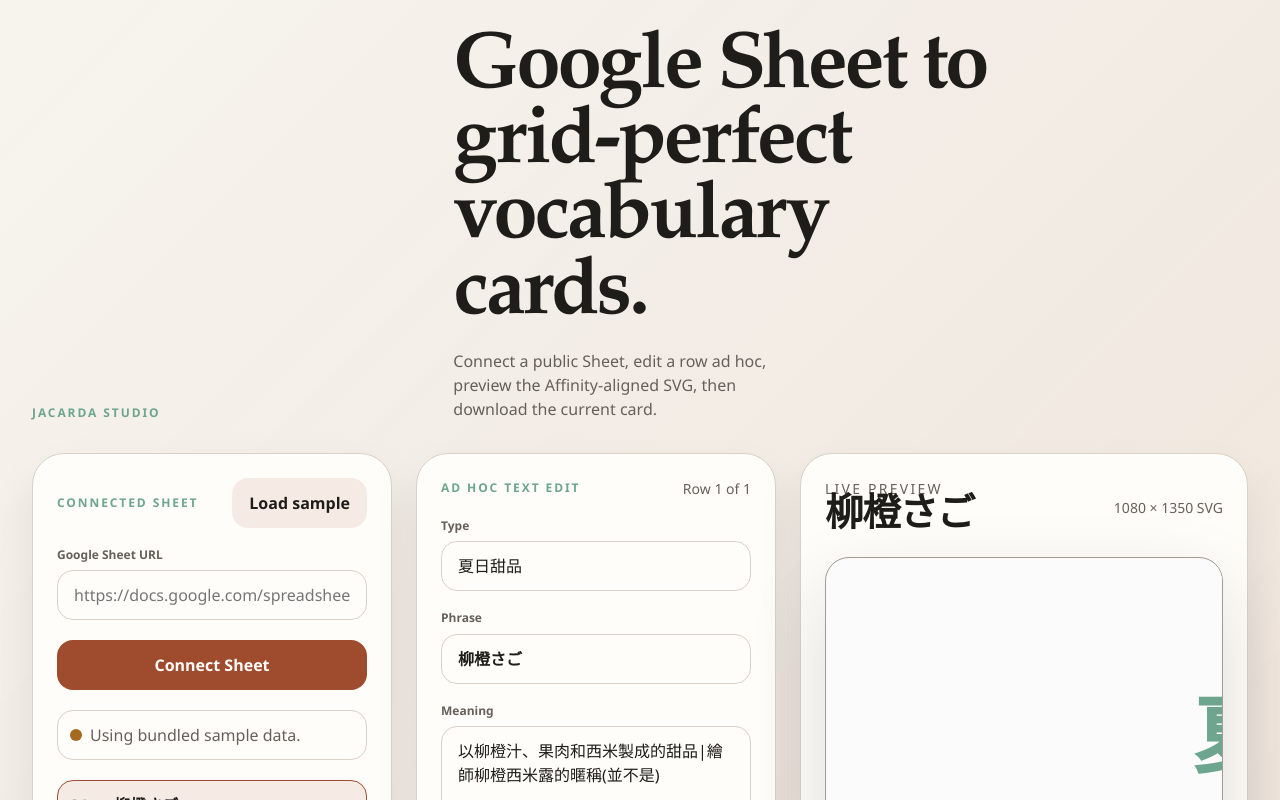
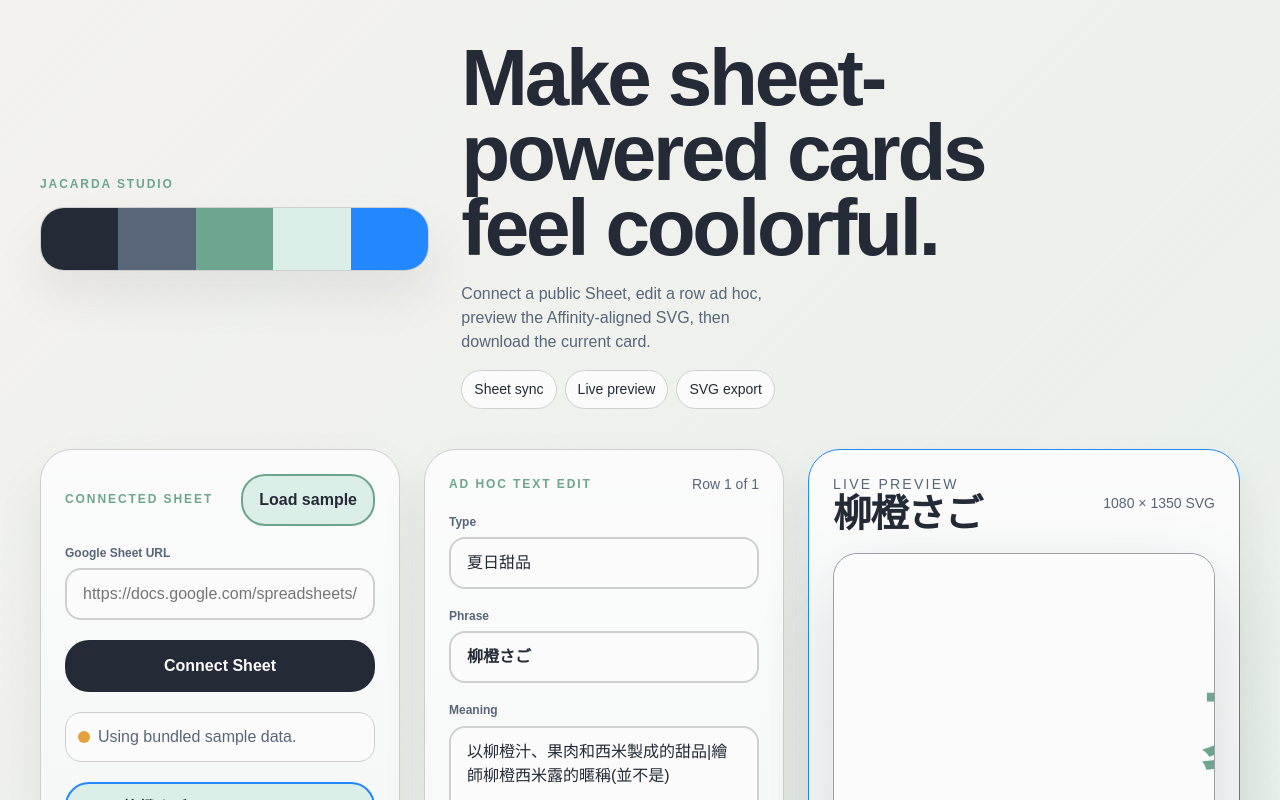
Before and after one commit to sessatakuma/JaCarda, a React (Vite) app: page / in a window 1280 px wide. Shown: the top 800 px of the page. Built offline with nearby package versions, Linux system fonts and the light colour scheme.

Commit message:
style: refresh card studio visuals

```diff
--- a/src/components/App.tsx
+++ b/src/components/App.tsx
@@ -123,15 +123,29 @@ export function App(): JSX.Element {
     return (
         <main className='app'>
             <section className='hero'>
-                <p className='hero__eyebrow'>JaCarda Studio</p>
+                <div className='hero__brand'>
+                    <p className='hero__eyebrow'>JaCarda Studio</p>
+                    <div className='palette-strip' aria-label='Active palette'>
+                        <span className='palette-strip__swatch palette-strip__swatch--ink' />
+                        <span className='palette-strip__swatch palette-strip__swatch--slate' />
+                        <span className='palette-strip__swatch palette-strip__swatch--mint' />
+                        <span className='palette-strip__swatch palette-strip__swatch--soft' />
+                        <span className='palette-strip__swatch palette-strip__swatch--guide' />
+                    </div>
+                </div>
                 <div className='hero__copy'>
                     <h1 className='hero__title'>
-                        Google Sheet to grid-perfect vocabulary cards.
+                        Make sheet-powered cards feel coolorful.
                     </h1>
                     <p className='hero__description'>
                         Connect a public Sheet, edit a row ad hoc, preview the
                         Affinity-aligned SVG, then download the current card.
                     </p>
+                    <div className='hero__chips' aria-label='Studio features'>
+                        <span>Sheet sync</span>
+                        <span>Live preview</span>
+                        <span>SVG export</span>
+                    </div>
                 </div>
             </section>
 
--- a/src/constants/color.css
+++ b/src/constants/color.css
@@ -1,25 +1,28 @@
 :root {
     accent-color: var(--clr-accent);
 
-    --clr-bg: #f7f4ee;
-    --clr-bg-accent: rgba(159, 75, 46, 0.1);
+    --clr-bg: #f4f2ee;
+    --clr-bg-accent: rgba(109, 165, 142, 0.16);
     --clr-bg-card: #fbfbfb;
-    --clr-surface: #fffdf9;
+    --clr-surface: #fbfbfb;
     --clr-surface-elevated: color-mix(in srgb, var(--clr-surface) 88%, white);
-    --clr-text: #1f1d1a;
-    --clr-text-muted: #66605a;
+    --clr-surface-mint: #dceee8;
+    --clr-text: #242b36;
+    --clr-text-muted: #596579;
     --clr-text-soft: #596579;
-    --clr-border: #d9d1c7;
+    --clr-border: #cfcfcf;
     --clr-border-strong: color-mix(
         in srgb,
         var(--clr-border) 70%,
         var(--clr-text)
     );
-    --clr-accent: #9f4b2e;
+    --clr-accent: #6da58e;
     --clr-card-accent: #6da58e;
-    --clr-error: #a23825;
+    --clr-guide: #2387ff;
+    --clr-charcoal: #303030;
+    --clr-error: #d25a3c;
     --clr-success: #3f7d5a;
-    --clr-warning: #a46a20;
-    --shadow-surface: 0 24px 48px rgba(31, 29, 26, 0.08);
-    --shadow-card: 0 32px 80px rgba(31, 29, 26, 0.14);
+    --clr-warning: #e3a23b;
+    --shadow-surface: 0 24px 48px rgba(36, 43, 54, 0.08);
+    --shadow-card: 0 32px 80px rgba(36, 43, 54, 0.14);
 }
--- a/src/constants/font.css
+++ b/src/constants/font.css
@@ -1,6 +1,8 @@
 :root {
-    --ff-body: 'IBM Plex Sans', 'Avenir Next', 'Segoe UI', sans-serif;
-    --ff-display: 'Iowan Old Style', 'Palatino Linotype', serif;
+    --ff-body:
+        'Nunito Sans', 'Avenir Next Rounded', 'IBM Plex Sans', sans-serif;
+    --ff-display:
+        'Nunito Sans', 'Avenir Next Rounded', 'IBM Plex Sans', sans-serif;
 
     --fs-label: 0.75rem;
     --fs-body: 1rem;
@@ -30,13 +32,25 @@
 
     --size-border-1: 1px;
     --size-outline: 2px;
+    --size-screen-min: 320px;
     --size-content-max: 720px;
+    --size-page-max: 1440px;
+    --size-panel-min: 280px;
+    --size-panel-max: 360px;
     --size-preview-max: 420px;
     --size-control-min: 44px;
+    --size-row-list-max: 360px;
+    --size-glow-lg: 512px;
+    --size-glow-md: 448px;
+    --bp-tablet: 1180px;
+    --bp-phone: 760px;
+    --measure-title: 13ch;
     --measure-copy: 36ch;
 
     --radius-12: 12px;
     --radius-16: 16px;
     --radius-24: 24px;
     --radius-32: 32px;
+
+    --duration-fast: 160ms;
 }
--- a/src/global.css
+++ b/src/global.css
@@ -10,21 +10,30 @@
 html {
     background:
         radial-gradient(
-            circle at top left,
+            circle at 12% 8%,
             var(--clr-bg-accent),
-            transparent 34rem
+            transparent var(--size-glow-lg)
+        ),
+        radial-gradient(
+            circle at 82% 12%,
+            color-mix(in srgb, var(--clr-guide) 18%, transparent),
+            transparent var(--size-glow-md)
         ),
         var(--clr-bg);
     color: var(--clr-text);
 }
 
 body {
-    min-width: 320px;
+    min-width: var(--size-screen-min);
     min-height: 100vh;
     font: var(--font-body-md);
     line-height: 1.5;
     background:
-        linear-gradient(135deg, transparent, var(--clr-bg-accent)),
+        linear-gradient(
+            135deg,
+            transparent,
+            color-mix(in srgb, var(--clr-surface-mint) 58%, transparent)
+        ),
         var(--clr-bg);
 }
 
@@ -58,18 +67,24 @@ a {
 .app {
     min-height: 100vh;
     display: grid;
-    gap: var(--space-32);
-    padding: var(--space-32);
+    gap: var(--space-40);
+    padding: var(--space-40);
 }
 
 .hero {
     display: grid;
     grid-template-columns: minmax(0, 1fr) minmax(0, 2fr);
-    gap: var(--space-24);
-    align-items: end;
-    max-width: 1440px;
+    gap: var(--space-32);
+    align-items: center;
+    max-width: var(--size-page-max);
     width: 100%;
     margin-inline: auto;
+}
+
+.hero__brand {
+    display: grid;
+    gap: var(--space-16);
+    align-content: start;
 }
 
 .hero__eyebrow,
@@ -80,13 +95,43 @@ a {
     color: var(--clr-card-accent);
 }
 
+.palette-strip {
+    display: grid;
+    grid-template-columns: repeat(5, minmax(var(--space-40), 1fr));
+    overflow: hidden;
+    min-height: var(--space-64);
+    border: var(--size-border-1) solid var(--clr-border);
+    border-radius: var(--radius-24);
+    box-shadow: var(--shadow-surface);
+}
+
+.palette-strip__swatch--ink {
+    background: var(--clr-text);
+}
+
+.palette-strip__swatch--slate {
+    background: var(--clr-text-soft);
+}
+
+.palette-strip__swatch--mint {
+    background: var(--clr-card-accent);
+}
+
+.palette-strip__swatch--soft {
+    background: var(--clr-surface-mint);
+}
+
+.palette-strip__swatch--guide {
+    background: var(--clr-guide);
+}
+
 .hero__copy {
     display: grid;
     gap: var(--space-16);
 }
 
 .hero__title {
-    max-width: 14ch;
+    max-width: var(--measure-title);
     font: var(--font-display);
     letter-spacing: -0.04em;
 }
@@ -96,15 +141,32 @@ a {
     color: var(--clr-text-muted);
 }
 
+.hero__chips {
+    display: flex;
+    flex-wrap: wrap;
+    gap: var(--space-8);
+}
+
+.hero__chips span {
+    border: var(--size-border-1) solid var(--clr-border);
+    border-radius: var(--radius-24);
+    padding: var(--space-8) var(--space-12);
+    font: var(--font-body-sm);
+    color: var(--clr-text);
+    background: var(--clr-surface);
+}
+
 .workspace {
     display: grid;
-    grid-template-columns: minmax(280px, 360px) minmax(280px, 360px) minmax(
-            320px,
-            1fr
-        );
+    grid-template-columns:
+        minmax(var(--size-panel-min), var(--size-panel-max)) minmax(
+            var(--size-panel-min),
+            var(--size-panel-max)
+        )
+        minmax(var(--size-screen-min), 1fr);
     gap: var(--space-24);
     align-items: start;
-    max-width: 1440px;
+    max-width: var(--size-page-max);
     width: 100%;
     margin-inline: auto;
 }
@@ -113,7 +175,11 @@ a {
 .preview-shell {
     border: var(--size-border-1) solid var(--clr-border);
     border-radius: var(--radius-32);
-    background: var(--clr-surface);
+    background: linear-gradient(
+        180deg,
+        var(--clr-surface),
+        color-mix(in srgb, var(--clr-surface-mint) 24%, var(--clr-surface))
+    );
     box-shadow: var(--shadow-surface);
 }
 
@@ -150,11 +216,11 @@ a {
 .field__control {
     min-height: var(--size-control-min);
     width: 100%;
-    border: var(--size-border-1) solid var(--clr-border);
+    border: var(--size-outline) solid var(--clr-border);
     border-radius: var(--radius-16);
     padding: var(--space-12) var(--space-16);
     color: var(--clr-text);
-    background: var(--clr-surface-elevated);
+    background: var(--clr-bg-card);
     resize: vertical;
 }
 
@@ -164,24 +230,29 @@ a {
 
 .button {
     min-height: var(--size-control-min);
-    border: var(--size-border-1) solid transparent;
-    border-radius: var(--radius-16);
+    border: var(--size-outline) solid transparent;
+    border-radius: var(--radius-24);
     padding: var(--space-12) var(--space-16);
     font-weight: var(--fw-bold);
 }
 
 .button--primary {
-    color: var(--clr-surface);
-    background: var(--clr-accent);
+    color: var(--clr-bg-card);
+    background: var(--clr-text);
 }
 
 .button--ghost {
     color: var(--clr-text);
-    background: var(--clr-bg-accent);
+    border-color: var(--clr-card-accent);
+    background: var(--clr-surface-mint);
 }
 
 .button:disabled {
     opacity: 0.64;
+}
+
+.button:not(:disabled):hover {
+    transform: translateY(calc(var(--space-8) / -2));
 }
 
 .status {
@@ -193,7 +264,7 @@ a {
     border-radius: var(--radius-16);
     padding: var(--space-12);
     color: var(--clr-text-muted);
-    background: var(--clr-surface-elevated);
+    background: var(--clr-bg-card);
 }
 
 .status__dot {
@@ -224,7 +295,7 @@ a {
 .row-list {
     display: grid;
     gap: var(--space-12);
-    max-height: 360px;
+    max-height: var(--size-row-list-max);
     overflow: auto;
 }
 
@@ -232,12 +303,12 @@ a {
     display: grid;
     grid-template-columns: var(--space-32) minmax(0, 1fr);
     gap: var(--space-8) var(--space-12);
-    border: var(--size-border-1) solid var(--clr-border);
-    border-radius: var(--radius-16);
+    border: var(--size-outline) solid var(--clr-border);
+    border-radius: var(--radius-24);
     padding: var(--space-12);
     text-align: left;
     color: var(--clr-text);
-    background: var(--clr-surface-elevated);
+    background: var(--clr-bg-card);
 }
 
 .row-card span {
@@ -251,14 +322,19 @@ a {
 }
 
 .row-card--active {
-    border-color: var(--clr-accent);
-    background: var(--clr-bg-accent);
+    border-color: var(--clr-guide);
+    background: var(--clr-surface-mint);
+}
+
+.row-card:hover {
+    border-color: var(--clr-card-accent);
 }
 
 .preview-shell {
     display: grid;
     gap: var(--space-20);
     padding: var(--space-24);
+    border-color: var(--clr-guide);
 }
 
 .preview-shell__header h2 {
@@ -276,9 +352,18 @@ a {
     box-shadow: var(--shadow-card);
 }
 
+.button,
+.row-card,
+.preview {
+    transition:
+        border-color var(--duration-fast) ease,
+        box-shadow var(--duration-fast) ease,
+        transform var(--duration-fast) ease;
+}
+
 @media (max-width: 1180px) {
     .workspace {
-        grid-template-columns: repeat(2, minmax(280px, 1fr));
+        grid-template-columns: repeat(2, minmax(var(--size-panel-min), 1fr));
     }
 
     .preview-shell {
```
